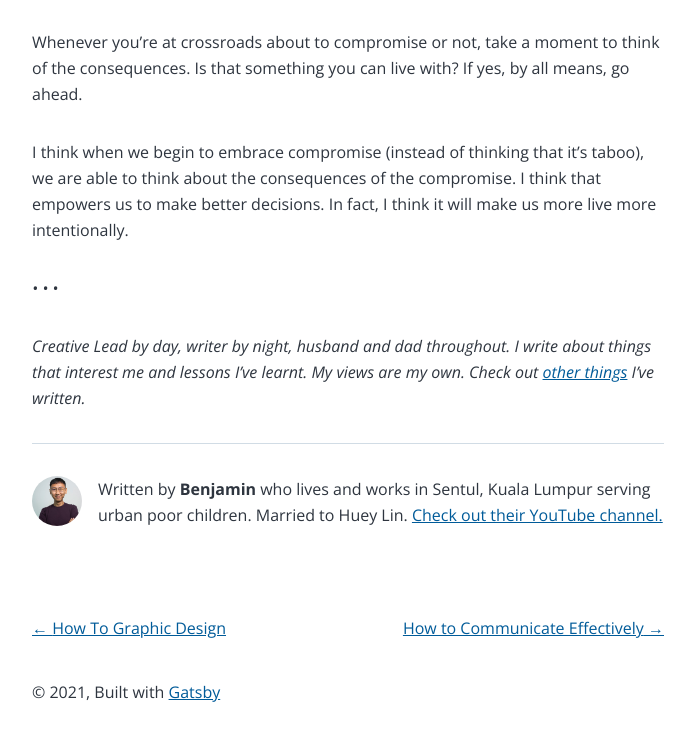
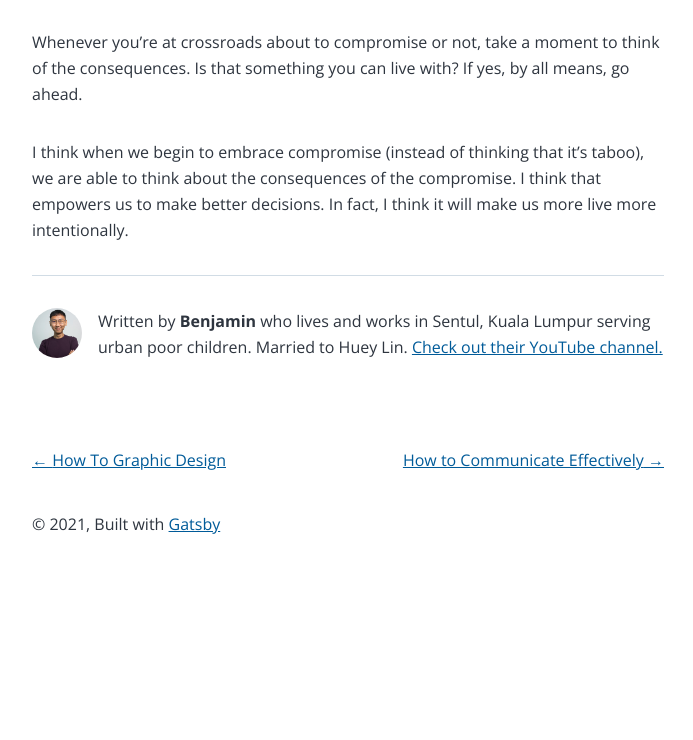
Before and after one commit to benjamin25116/the-average-malaysian-site, a Gatsby site: page /why-you-should-embrace-compromise/ in a window 1280 px wide. Shown: the part 2303-3043 px from the top of the page, without its empty margins (292-985 px from the left). After the commit the page ends 2903 px from the top, so only its background shows below. Built offline with nearby package versions, Linux system fonts and the light colour scheme; Gatsby itself is replaced by a stand-in of ours.

Commit message:
Update Writing “why-you-should-embrace-compromise/index”

```diff
--- a/content/blog/why-you-should-embrace-compromise/index.md
+++ b/content/blog/why-you-should-embrace-compromise/index.md
@@ -43,7 +43,3 @@ We compromise when we know we can live with the consequences of that compromise.
 Whenever you’re at crossroads about to compromise or not, take a moment to think of the consequences. Is that something you can live with? If yes, by all means, go ahead.
 
 I think when we begin to embrace compromise (instead of thinking that it’s taboo), we are able to think about the consequences of the compromise. I think that empowers us to make better decisions. In fact, I think it will make us more live more intentionally.
-
-*• • •*
-
-*Creative Lead by day, writer by night, husband and dad throughout. I write about things that interest me and lessons I’ve learnt. My views are my own. Check out [other things](https://medium.com/@benjamin25116) I’ve written.*
```
